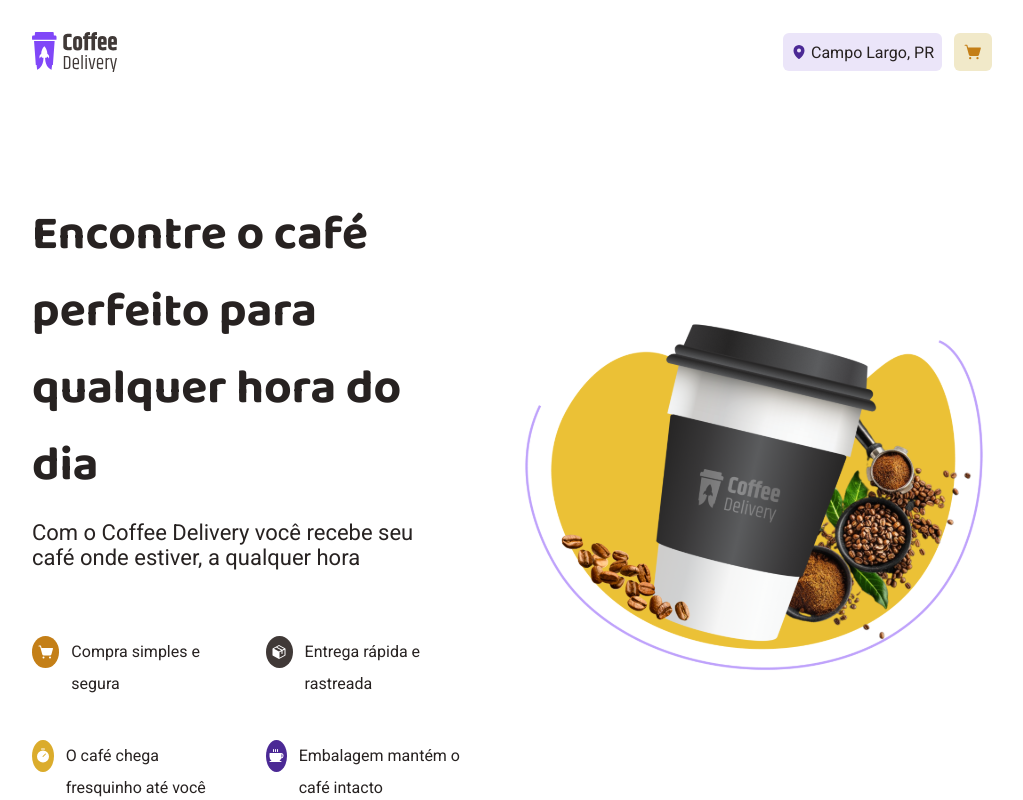
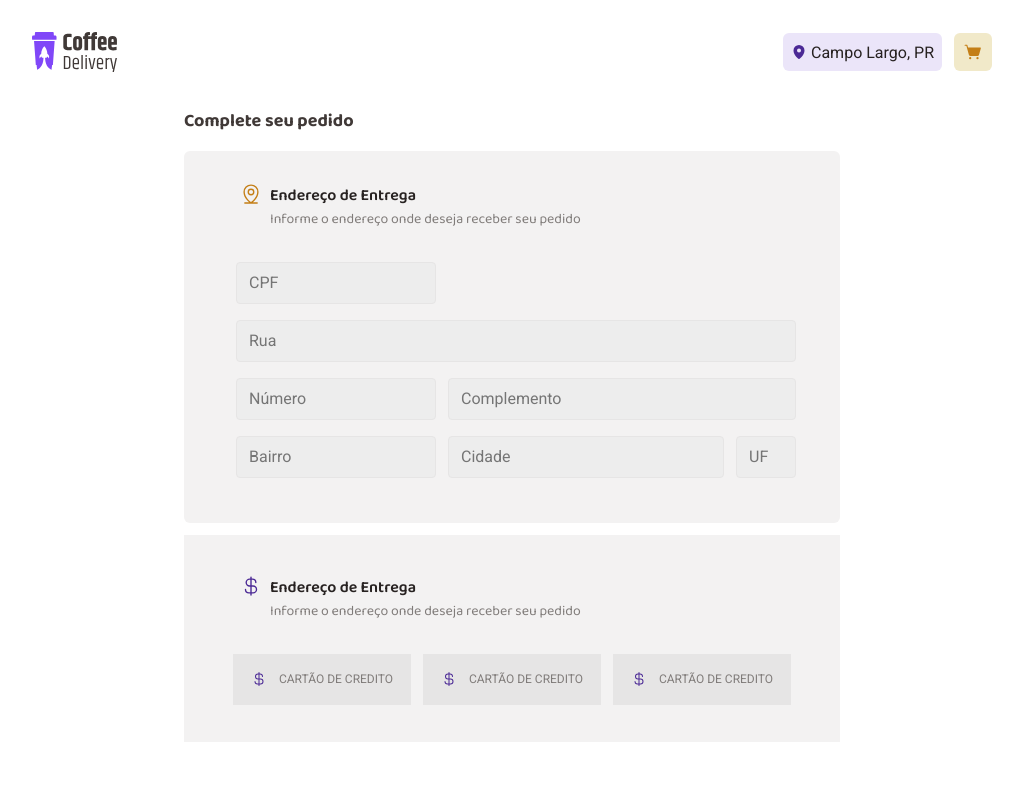
Before and after one commit to JuanFila/Coff, a React (Vite) app: page / in a window 1280 px wide. Shown: the top 800 px of the page, without its empty margins (128-1151 px from the left). Built offline with nearby package versions, Linux system fonts and the light colour scheme.

Commit message:
payments page

```diff
--- a/package.json
+++ b/package.json
@@ -13,6 +13,7 @@
     "@phosphor-icons/react": "^2.1.5",
     "react": "^18.2.0",
     "react-dom": "^18.2.0",
+    "react-router-dom": "^6.23.1",
     "styled-components": "^6.1.11"
   },
   "devDependencies": {
--- a/src/App.tsx
+++ b/src/App.tsx
@@ -2,12 +2,13 @@
 import { themeColor } from "./styles/themes/default"
 import { Home } from "./pages/home"
 import { GlobalStye } from "./styles/global"
+import { Form } from "./pages/Form"
 
 function App() {
 
   return (
     <ThemeProvider theme={themeColor}>
-      <Home/>
+      <Form/>
       <GlobalStye/>
     </ThemeProvider>
   )
--- /dev/null
+++ b/src/components/ButtonPayment/index.tsx
@@ -0,0 +1,11 @@
+import { Button } from "./style.ts";
+import { CurrencyDollar } from "@phosphor-icons/react";
+
+export function ButtonPayments() {
+  return (
+    <Button>
+      <CurrencyDollar size={16} color="#4B2995" />
+      CARTÃO DE CREDITO
+    </Button>
+  );
+}
--- /dev/null
+++ b/src/components/ButtonPayment/style.ts
@@ -0,0 +1,16 @@
+import styled from "styled-components";
+
+export const Button = styled.button`
+  display: flex;
+  align-items: center;
+  justify-content: center;
+  gap: 12px;
+  font-weight: 400;
+  width: 11.125rem;
+  height: 3.1875rem;
+  border: none;
+  background-color: ${props => props.theme["base-button"]};
+  font-size: 0.75rem;
+  color:  ${props => props.theme["base-text"]};
+  text-transform: uppercase;
+`
--- a/src/components/CardCoffee/style.ts
+++ b/src/components/CardCoffee/style.ts
@@ -44,7 +44,8 @@
 export const ImageCoffee = styled.img`
     width: 7.5rem;
     position: relative;
-    bottom: 3rem;
+    bottom: 2rem;
+    margin-bottom: 0.5rem;
 
 `
 
--- /dev/null
+++ b/src/pages/Form/index.tsx
@@ -0,0 +1,83 @@
+import { MapPinLine, CurrencyDollar } from "@phosphor-icons/react";
+import { Header } from "../../components/header";
+import {
+  InputCPF,
+  CoffeSelected,
+  Container,
+  ContainerPayment,
+  FormAdress,
+  TextCard,
+  TitleEndereço,
+  InputRua,
+  InputNumber,
+  InputComplemento,
+  InputBairro,
+  InputCity,
+  InputUF,
+  Teste,
+  DescriptionEndereço,
+  Payment,
+  ContainerButton,
+} from "./style";
+import { ButtonPayments } from "../../components/ButtonPayment";
+
+export function Form() {
+  return (
+    <Container>
+      <Header />
+
+      <ContainerPayment>
+        <div>
+          <TextCard>Complete seu pedido</TextCard>
+          <FormAdress>
+            <Teste>
+              <MapPinLine size={22} color="#C47F17" />
+              <div>
+                <TitleEndereço>Endereço de Entrega</TitleEndereço>
+
+                <DescriptionEndereço>
+                  Informe o endereço onde deseja receber seu pedido
+                </DescriptionEndereço>
+              </div>
+            </Teste>
+
+            <div>
+              <InputCPF placeholder="CPF" />
+              <InputRua placeholder="Rua" />
+              <InputNumber placeholder="Número" />
+              <InputComplemento placeholder="Complemento" />
+              <InputBairro placeholder="Bairro" />
+              <InputCity placeholder="Cidade" />
+              <InputUF placeholder="UF" />
+            </div>
+          </FormAdress>
+          <Payment>
+            <Teste>
+              <CurrencyDollar size={22} color="#4B2995" />
+
+              <div>
+                <TitleEndereço>Endereço de Entrega</TitleEndereço>
+
+                <DescriptionEndereço>
+                  Informe o endereço onde deseja receber seu pedido
+                </DescriptionEndereço>
+              </div>
+            </Teste>
+            <ContainerButton>
+              <ButtonPayments />
+              <ButtonPayments />
+              <ButtonPayments />
+            </ContainerButton>
+          </Payment>
+        </div>
+
+        {/* <div>
+        <TextCard>Cafés selecionados</TextCard>
+        <CoffeSelected>
+
+        </CoffeSelected>
+        </div>*/}
+      </ContainerPayment>
+    </Container>
+  );
+}
--- /dev/null
+++ b/src/pages/Form/style.ts
@@ -0,0 +1,116 @@
+import styled from "styled-components";
+
+export const Container = styled.div`
+  flex: 1;
+`
+export const ContainerPayment = styled.div`  //form aq
+  width: 100%;
+  height: 80vh;
+  display: flex;
+  justify-content: center;
+  align-items: center;
+  gap: 36px;
+`
+export const FormAdress = styled.form` //div aq
+  width: 41rem;
+  height: 23.25rem;
+  background: ${props => props.theme["base-card"]};
+  border-radius: 6px;
+  padding: 2rem 2.5rem 2.5rem 2.5rem;
+`
+export const TextCard = styled.p`
+  font-size: 1.125rem;
+  font-family: "Baloo 2";
+  font-weight: bold;
+  color: ${props => props.theme["base-subtitle"]};
+  margin-bottom: 1rem;
+`
+export const CoffeSelected = styled.div`
+  width: 28rem;
+  height: 31.125rem;
+  background: ${props => props.theme["base-card"]};
+  border-top-right-radius: 30px;
+  border-bottom-left-radius: 30px;
+`
+export const Teste = styled.div`
+  display: flex;
+  gap: 0.5rem;
+  margin-left: 1rem;
+  margin-bottom: 2rem;
+  >div{
+    display: flex;
+    flex-direction: column;
+  }
+`
+export const TitleEndereço = styled.p`
+  color: ${props => props.theme["base-title"]};
+  font-size: 1rem;
+  font-weight: 600;
+
+  font-family: "Baloo 2";
+`
+
+export const DescriptionEndereço = styled.p`
+  color: ${props => props.theme["base-text"]};
+  font-size: 0.875rem;
+  font-family: "Baloo 2";
+`
+
+
+
+const InputComponent = styled.input`
+  background: ${props => props.theme["base-input"]};
+  border: 1.5px solid ${props => props.theme["base-button"]};
+  padding: 12px;
+  color: ${props => props.theme["base-text"]};
+  border-radius: 4px;
+  margin-bottom: 1rem;
+  margin-left: 12px;
+`
+
+export const InputCPF = styled(InputComponent)`
+  width: 12.5rem;
+  height: 2.625rem;
+`
+export const InputRua = styled(InputComponent)`
+  width: 35rem;
+  height: 2.625rem;
+`
+export const InputNumber = styled(InputComponent)`
+   width: 12.5rem;
+   height: 2.625rem;
+`
+export const InputComplemento = styled(InputComponent)`
+  width: 21.75rem;
+  height: 2.625rem;
+`
+export const InputBairro = styled(InputComponent)`
+   width: 12.5rem;
+   height: 2.625rem;
+`
+export const InputCity = styled(InputComponent)`
+  width: 17.25rem;
+  height: 2.625rem;
+`
+export const InputUF = styled(InputComponent)`
+  width: 3.75rem;
+  height: 2.625rem;
+`
+
+
+export const Payment = styled.div`
+  width: 41rem;
+  height: 12.9375rem;
+  background: ${props => props.theme["base-card"]};
+  margin-top: 12px;
+  padding: 2.5rem;
+
+`
+export const ContainerButton = styled.div`
+
+    display: flex;
+    align-items: center;
+    justify-content:center;
+    gap: 12px;
+
+`
--- a/src/pages/home/style.ts
+++ b/src/pages/home/style.ts
@@ -39,9 +39,8 @@
   gap: 40px;
 `
 export const Title = styled.h2`
- font-family: "Roboto";
- font-size: 2rem;
- font-weight: bold;
+ font-family: "Baloo 2";
+ font-size: 2.3rem;
 `
 export const Section = styled.section`
   width: 100%;
```
Also changed, not shown: src/pages/Finish/index.tsx (added, +10 -0 lines), src/router/Router.tsx (added, +14 -0 lines), 1 other file (tests, documents, lock files or other folders).
